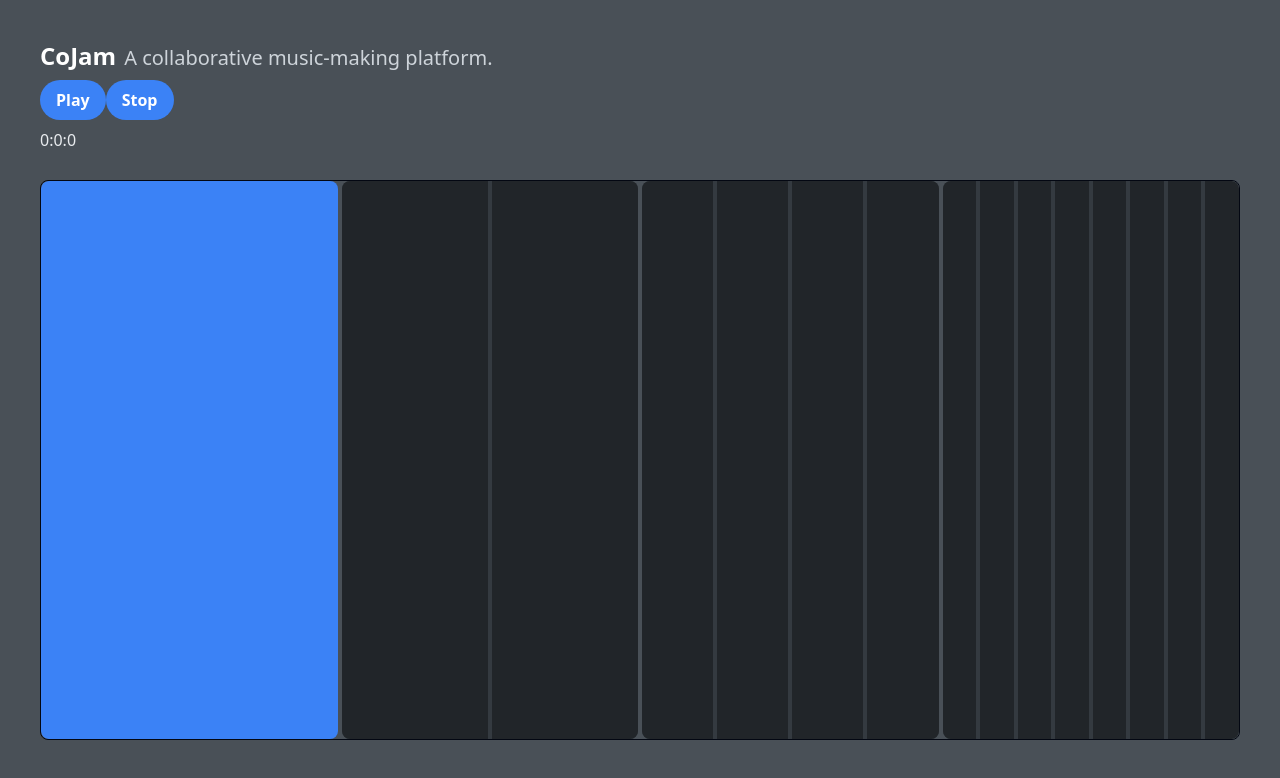
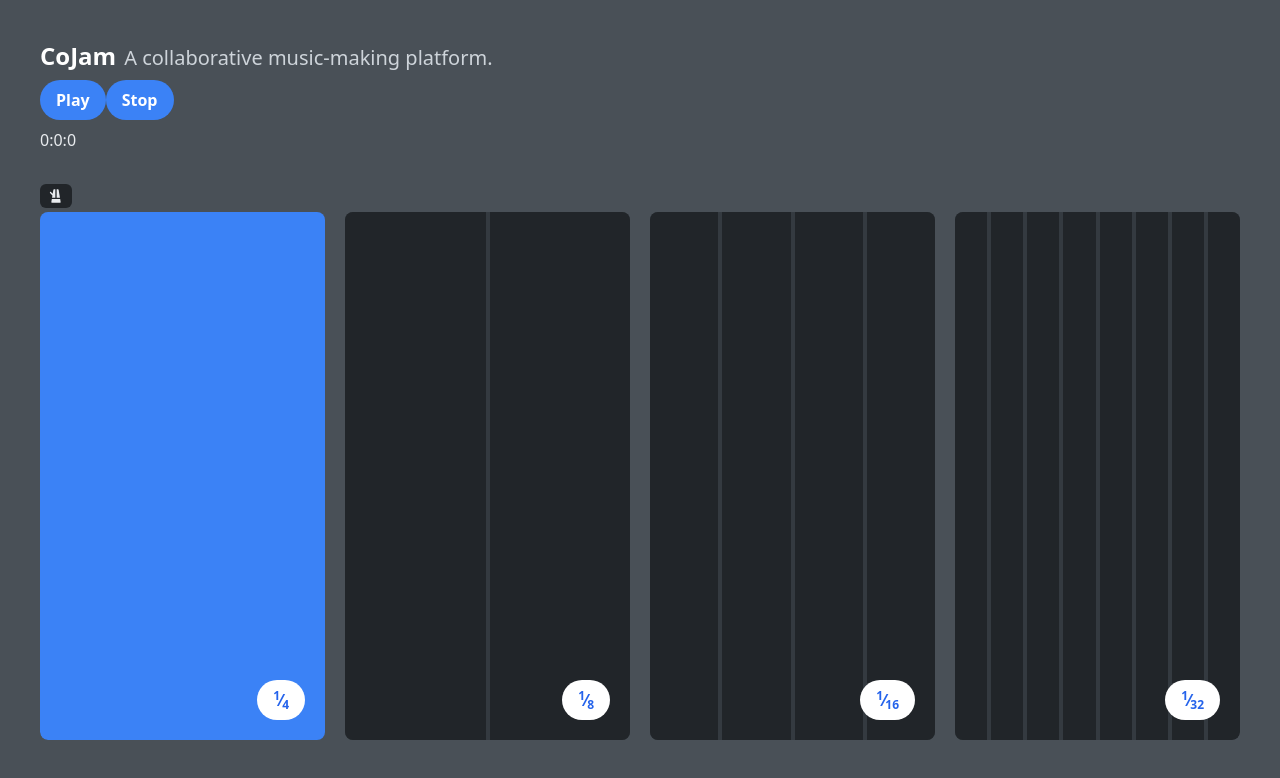
Before and after one commit to forloopcowboy/cojam, a React (Vite) app: page /demo in a window 1280 px wide. Shown: the top 778 px of the page. Built offline with nearby package versions, Linux system fonts and the light colour scheme.

Commit message:
Added a Ⓜ️etronome to the mix

```diff
--- a/src/out.css
+++ b/src/out.css
@@ -761,8 +761,20 @@ select {
   right: 0.5rem;
 }
 
+.bottom-0 {
+  bottom: 0px;
+}
+
+.right-0 {
+  right: 0px;
+}
+
 .m-5 {
   margin: 1.25rem;
+}
+
+.m-1 {
+  margin: 0.25rem;
 }
 
 .my-5 {
@@ -816,6 +828,10 @@ select {
 
 .h-4 {
   height: 1rem;
+}
+
+.h-3 {
+  height: 0.75rem;
 }
 
 .max-h-\[30vh\] {
@@ -975,6 +991,10 @@ select {
   gap: 0.25rem;
 }
 
+.gap-5 {
+  gap: 1.25rem;
+}
+
 .overflow-hidden {
   overflow: hidden;
 }
@@ -1167,6 +1187,21 @@ select {
   background-color: rgb(222 226 230 / var(--tw-bg-opacity));
 }
 
+.bg-white {
+  --tw-bg-opacity: 1;
+  background-color: rgb(255 255 255 / var(--tw-bg-opacity));
+}
+
+.bg-blue-200 {
+  --tw-bg-opacity: 1;
+  background-color: rgb(191 219 254 / var(--tw-bg-opacity));
+}
+
+.bg-gray-500 {
+  --tw-bg-opacity: 1;
+  background-color: rgb(173 181 189 / var(--tw-bg-opacity));
+}
+
 .p-1 {
   padding: 0.25rem;
 }
@@ -1212,6 +1247,11 @@ select {
   padding-right: 0.75rem;
 }
 
+.py-1 {
+  padding-top: 0.25rem;
+  padding-bottom: 0.25rem;
+}
+
 .text-left {
   text-align: left;
 }
@@ -1334,6 +1374,11 @@ select {
   color: transparent;
 }
 
+.text-blue-600 {
+  --tw-text-opacity: 1;
+  color: rgb(37 99 235 / var(--tw-text-opacity));
+}
+
 .opacity-0 {
   opacity: 0;
 }
@@ -1351,6 +1396,18 @@ select {
   filter: var(--tw-blur) var(--tw-brightness) var(--tw-contrast) var(--tw-grayscale) var(--tw-hue-rotate) var(--tw-invert) var(--tw-saturate) var(--tw-sepia) var(--tw-drop-shadow);
 }
 
+.transition-opacity {
+  transition-property: opacity;
+  transition-timing-function: cubic-bezier(0.4, 0, 0.2, 1);
+  transition-duration: 150ms;
+}
+
+.transition-colors {
+  transition-property: color, background-color, border-color, text-decoration-color, fill, stroke;
+  transition-timing-function: cubic-bezier(0.4, 0, 0.2, 1);
+  transition-duration: 150ms;
+}
+
 .duration-100 {
   transition-duration: 100ms;
 }
@@ -1361,6 +1418,18 @@ select {
 
 .duration-300 {
   transition-duration: 300ms;
+}
+
+.duration-700 {
+  transition-duration: 700ms;
+}
+
+.duration-75 {
+  transition-duration: 75ms;
+}
+
+.duration-0 {
+  transition-duration: 0s;
 }
 
 .ease-in {
@@ -1443,6 +1512,22 @@ body {
 .hover\:bg-gray-500:hover {
   --tw-bg-opacity: 1;
   background-color: rgb(173 181 189 / var(--tw-bg-opacity));
+}
+
+.hover\:bg-gray-100:hover {
+  --tw-bg-opacity: 1;
+  background-color: rgb(248 249 250 / var(--tw-bg-opacity));
+}
+
+.hover\:text-blue-900:hover {
+  --tw-text-opacity: 1;
+  color: rgb(30 58 138 / var(--tw-text-opacity));
+}
+
+.hover\:shadow-md:hover {
+  --tw-shadow: 0 4px 6px -1px rgb(0 0 0 / 0.1), 0 2px 4px -2px rgb(0 0 0 / 0.1);
+  --tw-shadow-colored: 0 4px 6px -1px var(--tw-shadow-color), 0 2px 4px -2px var(--tw-shadow-color);
+  box-shadow: var(--tw-ring-offset-shadow, 0 0 #0000), var(--tw-ring-shadow, 0 0 #0000), var(--tw-shadow);
 }
 
 .focus\:opacity-100:focus {
--- a/src/sequencer/BeatComponent.tsx
+++ b/src/sequencer/BeatComponent.tsx
@@ -1,27 +1,81 @@
 import { SequencerPosition } from './Sequencer.tsx';
 import classNames from '../utils/class-names.ts';
 import { isPlayingCurrentSubdivision } from './Subdivisions.ts';
+import { useEffect, useState } from 'react';
+import BigButton from '../components/buttons/BigButton.tsx';
+import { Beat } from './Song.ts';
 
 export interface BeatComponentProps {
-  position: SequencerPosition;
+  metroPosition: SequencerPosition;
+  playPosition: SequencerPosition;
   index: number;
+  beat: Beat;
   size: SupportedSubdivisions;
 }
 
 export type SupportedSubdivisions = 4 | 8 | 16 | 32;
 
 function BeatComponent(props: BeatComponentProps) {
+  const [size, setSize] = useState<SupportedSubdivisions>(props.size);
+  useEffect(() => {
+    setSize(props.size);
+  }, [props.size]);
+
   return (
-    <div className="grid grid-flow-col gap-1 overflow-hidden rounded-lg bg-gray-800">
-      {Array.from({ length: props.size / 4 }).map((_, i) => {
-        const isCurrentSixteenth = isPlayingCurrentSubdivision(props.position, {
-          beatIndex: props.index,
-          subdivisionIndex: i,
-          subdivisionSize: props.size,
-        });
+    <div className="flex flex-col">
+      <div className="relative grid grid-flow-col gap-1 overflow-hidden rounded-lg py-1">
+        {Array.from({ length: 8 }).map((_, i) => {
+          const isMetronomed = isPlayingCurrentSubdivision(props.metroPosition, {
+            beatIndex: props.index,
+            subdivisionIndex: i,
+            subdivisionSize: 16, // 1/32
+          });
 
-        return <div key={i} className={classNames('h-full', isCurrentSixteenth ? 'bg-blue-500' : 'bg-gray-900')}></div>;
-      })}
+          return (
+            <div
+              className={classNames(
+                'flex items-center justify-center rounded-md bg-gray-900 transition-opacity empty:hidden',
+                isMetronomed && (i === 0 || i === 4) ? 'opacity-100 duration-0' : 'opacity-0 duration-700',
+              )}
+            >
+              <svg
+                className="m-1 aspect-square h-4"
+                xmlns="http://www.w3.org/2000/svg"
+                viewBox="0 0 24 24"
+                fill="currentColor"
+              >
+                <path d="M6.07 14.543H11v-12.5H9c-.49 0-.91.35-.99.84l-.97 5.79-2.58-2.58c-.39-.39-1.02-.39-1.41 0-.39.39-.39 1.02 0 1.41l3.59 3.59L6.07 14.543zM18.27 16.543H5.73l-.72 4.34c-.04.29.04.58.23.81.19.22.47.35.76.35h12c.29 0 .57-.13.76-.35.19-.23.27-.52.23-.81L18.27 16.543zM17.93 14.543l-1.94-11.66c-.08-.49-.5-.84-.99-.84h-2v12.5H17.93z" />
+              </svg>
+            </div>
+          );
+        })}
+      </div>
+      <div className="relative grid grow grid-flow-col gap-1 overflow-hidden rounded-lg bg-gray-800">
+        {/** ACTIONS **/}
+        <div className="absolute bottom-0 right-0 p-5">
+          <BigButton
+            className="bg-white text-blue-600 hover:bg-gray-100 hover:text-blue-900 hover:shadow-md"
+            onClick={() => setSize(size === 4 ? 8 : size === 8 ? 16 : size === 16 ? 32 : 4)}
+          >
+            <sup>1</sup>&frasl;<sub>{size}</sub>
+          </BigButton>
+        </div>
+        {/** BEAT STEP INTERVAL VERTICAL COLUMNS **/}
+        {Array.from({ length: size / 4 }).map((_, i) => {
+          const isPlaying = isPlayingCurrentSubdivision(props.playPosition, {
+            beatIndex: props.index,
+            subdivisionIndex: i,
+            subdivisionSize: size,
+          });
+
+          const color = (() => {
+            if (isPlaying) return 'bg-blue-500 text-white';
+            return 'bg-gray-900 text-white';
+          })();
+
+          return <div key={i} className={classNames('h-full transition-colors duration-300', color)}></div>;
+        })}
+      </div>
     </div>
   );
 }
--- a/src/sequencer/Sequencer.tsx
+++ b/src/sequencer/Sequencer.tsx
@@ -6,7 +6,11 @@ import BeatComponent, { SupportedSubdivisions } from './BeatComponent.tsx';
 import { Time } from 'tone/build/esm/core/type/Units';
 
 function Sequencer(props: { song?: Song }) {
-  const [position, setPosition] = useState<SequencerPosition>([0, 0, 0]);
+  const [playState, setPlayingState] = useState<PlayState>({
+    note: '',
+    position: [0, 0, 0],
+  });
+  const [metronomePosition, setMetronomePosition] = useState<SequencerPosition>([0, 0, 0]);
 
   return (
     <div className="flex h-full w-full flex-col gap-2 text-gray-200">
@@ -16,17 +20,28 @@ function Sequencer(props: { song?: Song }) {
             if (!props.song) {
               return;
             }
+
             const synth = new Tone.Synth().toDestination();
             const songEvents = props.song.sections.flatMap((section) =>
               section.beats.map((beat) => beat.notes.map((note) => note.note)),
             );
 
+            // Make sure our finest granularity metronome is running
+            Tone.Transport.scheduleRepeat(() => {
+              setMetronomePosition(
+                (Tone.getTransport().position as string).split(':').map((n) => parseFloat(n)) as SequencerPosition,
+              );
+            }, '32n');
+
             const seq = new Tone.Sequence(
               (time, note) => {
                 console.log(time);
-                setPosition(
-                  (Tone.getTransport().position as string).split(':').map((n) => parseInt(n, 10)) as SequencerPosition,
-                );
+                setPlayingState({
+                  note,
+                  position: (Tone.getTransport().position as string)
+                    .split(':')
+                    .map((n) => parseFloat(n)) as SequencerPosition,
+                });
                 synth.triggerAttackRelease(note, 0.1, time);
               },
               songEvents,
@@ -40,13 +55,15 @@ function Sequencer(props: { song?: Song }) {
         </BigButton>
         <BigButton onClick={() => Tone.Transport.stop()}>Stop</BigButton>
       </div>
-      <div>{position.join(':')}</div>
-      <div className="my-5 grid grow grid-cols-4 gap-1 overflow-hidden rounded-md border border-gray-950 md:rounded-lg">
+      <div>{metronomePosition.join(':')}</div>
+      <div className="my-5 grid grow grid-cols-4 gap-5 overflow-hidden rounded-md md:rounded-lg">
         {props.song?.sections.flatMap((section, sectionIndex) =>
           section.beats.map((beat, beatIndex) => (
             <BeatComponent
               key={beatIndex}
-              position={position}
+              beat={beat}
+              playPosition={playState.position}
+              metroPosition={metronomePosition}
               index={beatIndex}
               size={getBeatGranularity(beat) as SupportedSubdivisions}
             />
@@ -55,6 +72,11 @@ function Sequencer(props: { song?: Song }) {
       </div>
     </div>
   );
+}
+
+export interface PlayState {
+  note: string;
+  position: SequencerPosition;
 }
 
 export type SequencerPosition = [number, number, number];
```
Also changed, not shown: public/icons8-metronome.svg (added).
